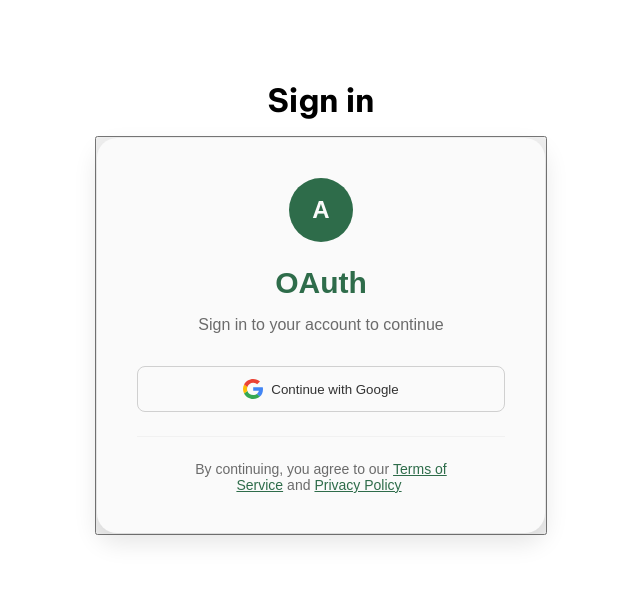
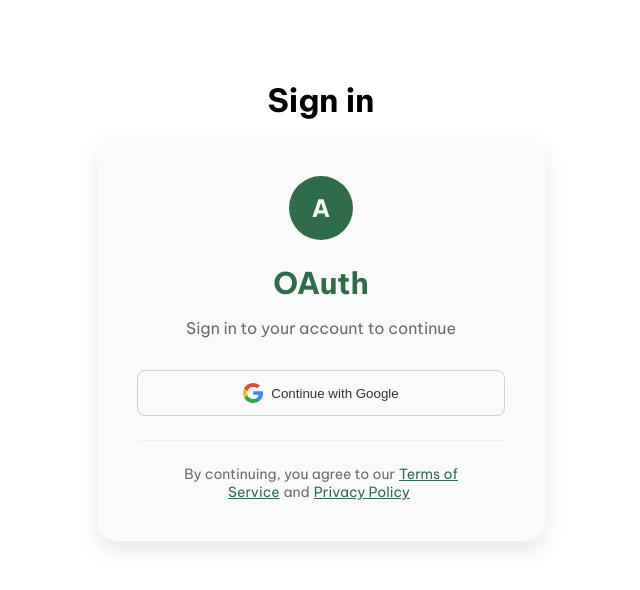
Before and after one commit to C3viche/fourth-and-hope-service-tracker, a Next.js app: page /login in a window 1280 px wide. Shown: the top 590 px of the page, without its empty margins (319-959 px from the left). Built offline with nearby package versions, Linux system fonts and the light colour scheme; no server answers.

Commit message:
make sure login works properly with new styles

```diff
--- a/app/(auth)/login/page.tsx
+++ b/app/(auth)/login/page.tsx
@@ -30,12 +30,7 @@
   return (
     <div className={styles.page}>
       <h1>Sign in</h1>
-      <button
-        onClick={handleLogin}
-        className={styles.button}
-      >
-        <LoginCard />
-      </button>
+      <LoginCard handleLogin={handleLogin} />
     </div>
   );
 }
--- a/app/(components)/LoginCard/LoginCard.tsx
+++ b/app/(components)/LoginCard/LoginCard.tsx
@@ -4,24 +4,22 @@
 import { Loader2 } from "lucide-react"
 import styles from "./LoginCard.module.scss"
 
-export default function LoginCard() {
+export default function LoginCard({ handleLogin }: { handleLogin: () => void }) {
   const [isLoading, setIsLoading] = useState<{
     google: boolean
-    github: boolean
-    twitter: boolean
+    // github: boolean
+    // twitter: boolean
   }>({
     google: false,
-    github: false,
-    twitter: false,
+    // github: false,
+    // twitter: false,
   })
 
   const handleOAuthLogin = (provider: "google" | "github" | "twitter") => {
     setIsLoading({ ...isLoading, [provider]: true })
 
-    // Simulate OAuth login - replace with actual OAuth implementation
-    setTimeout(() => {
-      setIsLoading({ ...isLoading, [provider]: false })
-    }, 2000)
+    handleLogin()
+    setIsLoading({ ...isLoading, [provider]: false });
   }
 
   return (
```
